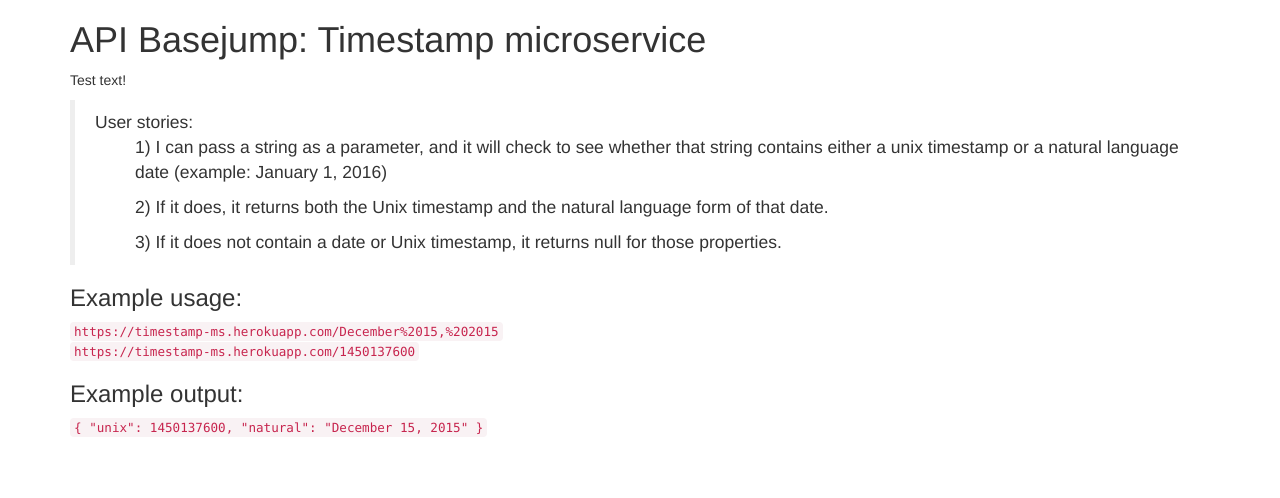
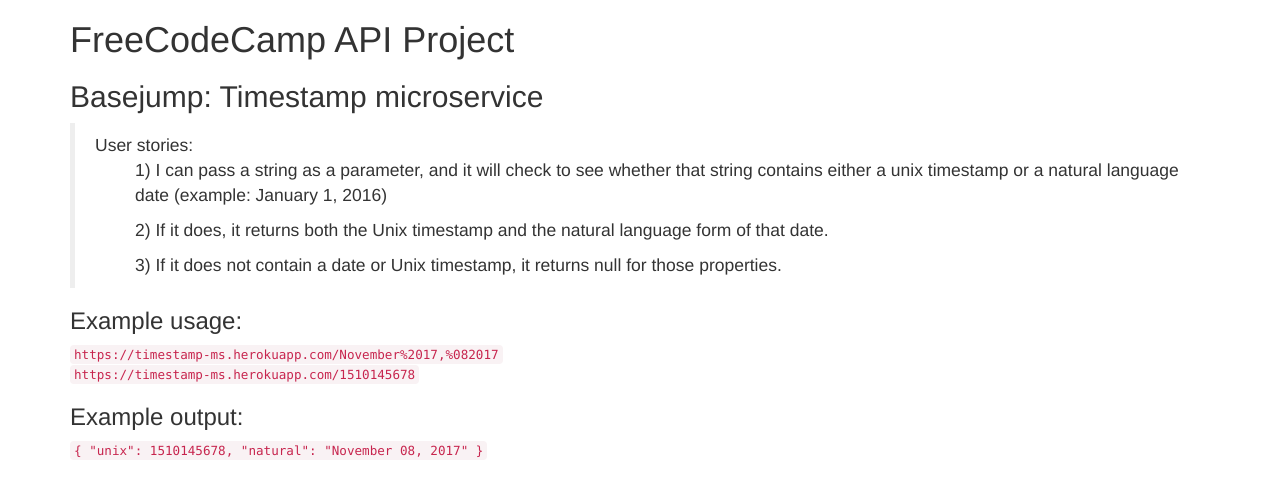
Before and after one commit to LeWood16/fcc-timestamp-microservice, a website: page index.html in a window 1280 px wide. Drawn offline with nearby package versions, Linux system fonts and the light colour scheme.

Commit message:
test commit

```diff
--- a/index.html
+++ b/index.html
@@ -8,9 +8,9 @@
     <body>
         <div class="container">
             <h1 class="header">
-                API Basejump: Timestamp microservice
+                FreeCodeCamp API Project
             </h1>
-            <p class="test">Test text!</p>
+            <h2>Basejump: Timestamp microservice</h2>
             <blockquote>
                 User stories:
                 <ul class="test">1) I can pass a string as a parameter, and it will check to see whether that string
@@ -19,13 +19,13 @@
                 <ul>3) If it does not contain a date or Unix timestamp, it returns null for those properties.</ul>
             </blockquote>
             <h3>Example usage:</h3>
-            <code>https://timestamp-ms.herokuapp.com/December%2015,%202015</code><br>
-            <code>https://timestamp-ms.herokuapp.com/1450137600</code>
+            <code>https://timestamp-ms.herokuapp.com/November%2017,%082017</code><br>
+            <code>https://timestamp-ms.herokuapp.com/1510145678</code>
             <h3>Example output:</h3>
             <code>
                 {
-                  "unix": 1450137600,
-                  "natural": "December 15, 2015"
+                  "unix": 1510145678,
+                  "natural": "November 08, 2017"
                 }
             </code>
         </div>
--- a/server.js
+++ b/server.js
@@ -13,7 +13,6 @@
   res.setHeader('Content-Type', 'application/json');
 
   var str = req.params.string;
-  var m = moment(str);
   var date = moment(str, [
     "MM DD, YYYY",
     "MM-DD-YYYY",
@@ -28,7 +27,7 @@
   var unix = date.format("X");
 
   // if a parseable date object, return both properties
-  if (m.isValid()){
+  if (date.isValid()){
     res.send(JSON.stringify({"unix":unix, "natural": natural}));
   }
 
@@ -36,7 +35,6 @@
 
 });
 
-
 app.listen(8080, function () {
   console.log('Example app listening on port 8080!');
 })
```
Also changed, not shown: package.json (+13 -11 lines), 1 other file.
